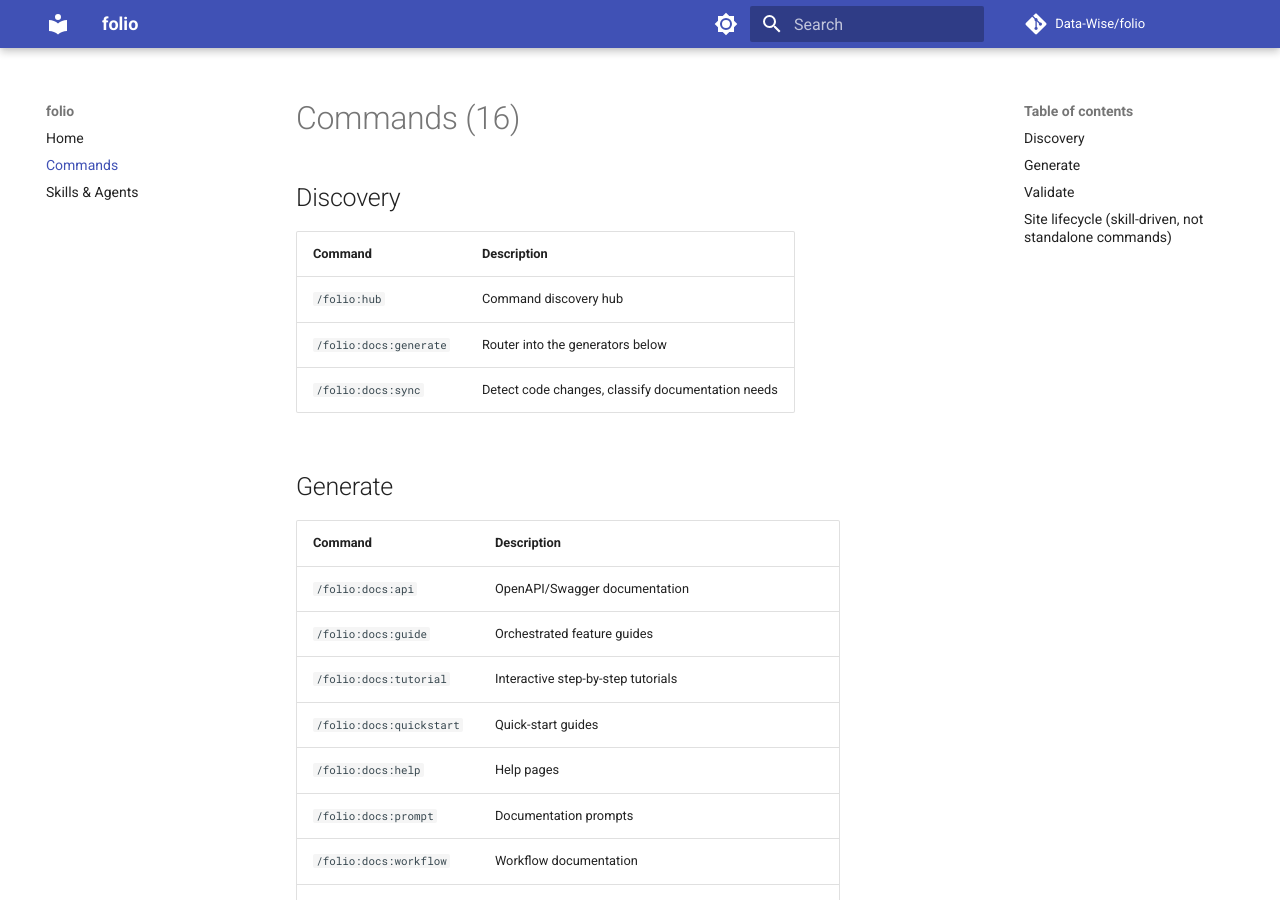
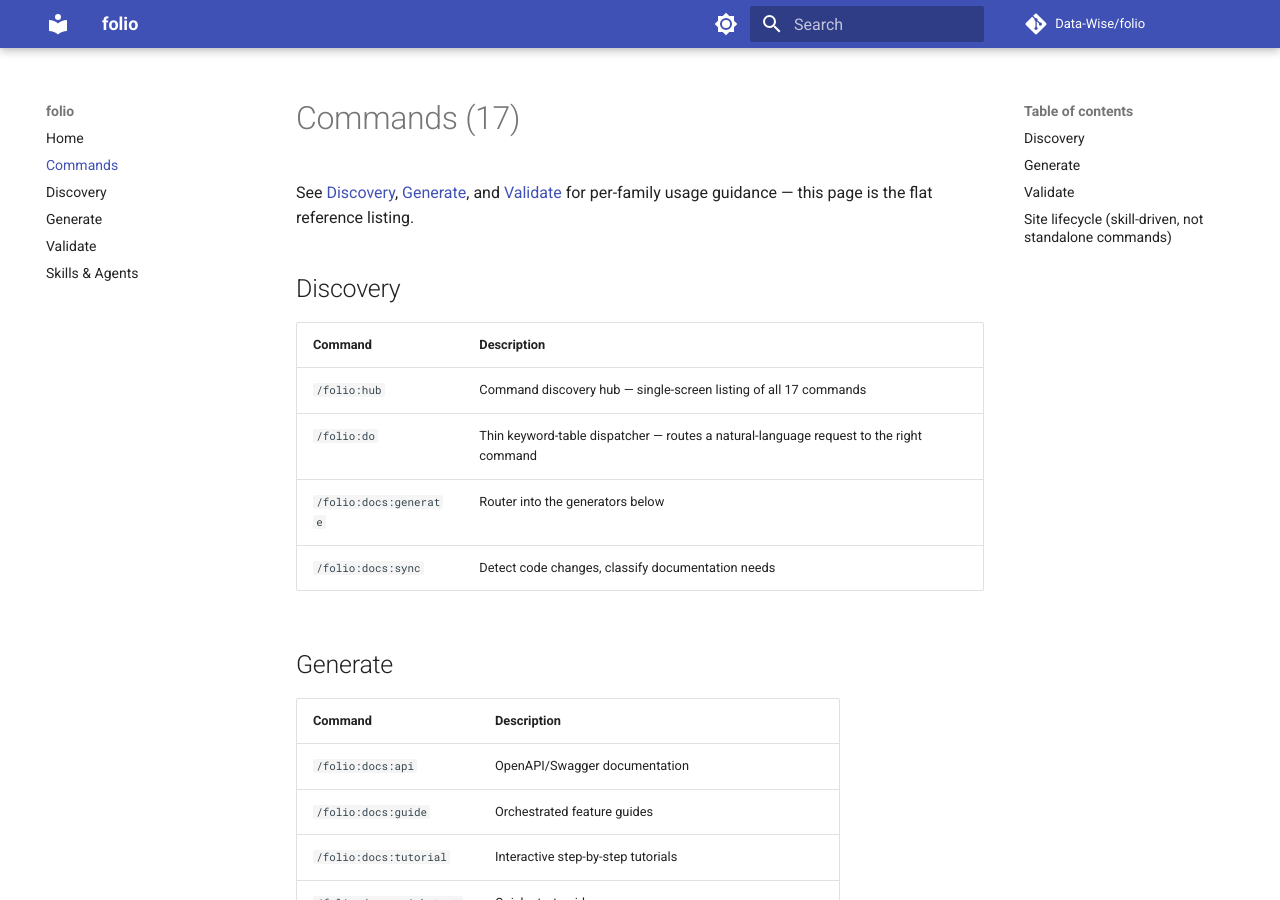
Before and after one commit to Data-Wise/folio, an MkDocs documentation site: the page built from docs/commands.md, in a window 1280 px wide and 900 px high. Built offline with MkDocs 1.6.1 and Material for MkDocs 9.7.7, drawn with Linux system fonts in a browser that asks for light colours; comment, search, counter and statistics services are not loaded.

Commit message:
feat(T4.1c): docs coverage + version bump toward v1.0.0
Closes the other half of CP-2's flagged release-readiness gap (T4.1b
closed the test half): plugin.json was still the placeholder 0.1.0, and
doc coverage stopped at 3 stub pages (index, commands, skills-agents)
against 17 real commands.

- plugin.json: 0.1.0 -> 0.9.0 (pre-release marker; the real 1.0.0 tag
  itself belongs to T4.3's release step, not here) via
  bump-version.sh, not a hand-edit.
- Three new doc pages, one per command family (discovery, generate,
  validate) - not per-command, per the SPEC's own "at minimum" scope:
  each covers what the family does, when to reach for which command
  within it, and the non-obvious distinctions (guide vs tutorial vs
  quickstart; website vs site; check vs lint).
- commands.md: fixed the stale "Commands (16)" header (now 17,
  do.md was missing from the listing entirely) and cross-linked the
  new family pages.
- mkdocs.yml nav updated; `mkdocs build --strict` clean.

```diff
--- a/docs/commands.md
+++ b/docs/commands.md
@@ -1,10 +1,14 @@
-# Commands (16)
+# Commands (17)
+
+See [Discovery](discovery.md), [Generate](generate.md), and [Validate](validate.md) for
+per-family usage guidance — this page is the flat reference listing.
 
 ## Discovery
 
 | Command | Description |
 |---|---|
-| `/folio:hub` | Command discovery hub |
+| `/folio:hub` | Command discovery hub — single-screen listing of all 17 commands |
+| `/folio:do` | Thin keyword-table dispatcher — routes a natural-language request to the right command |
 | `/folio:docs:generate` | Router into the generators below |
 | `/folio:docs:sync` | Detect code changes, classify documentation needs |
 
--- a/mkdocs.yml
+++ b/mkdocs.yml
@@ -34,4 +34,7 @@
 nav:
   - Home: index.md
   - Commands: commands.md
+  - Discovery: discovery.md
+  - Generate: generate.md
+  - Validate: validate.md
   - Skills & Agents: skills-agents.md
```
Also changed, not shown: docs/discovery.md (added, +56 -0 lines), docs/generate.md (added, +41 -0 lines), docs/validate.md (added, +39 -0 lines), 1 other file.
